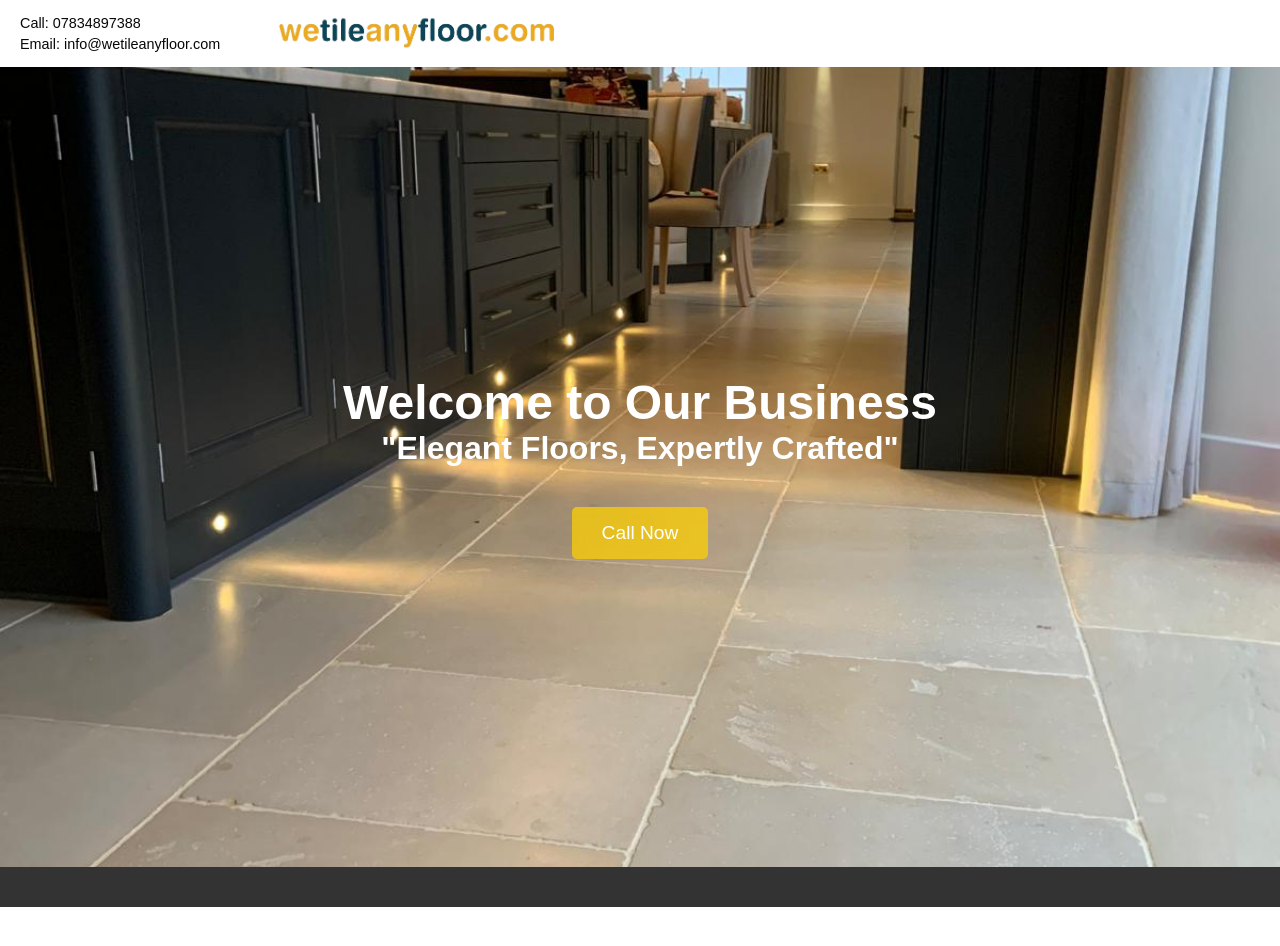
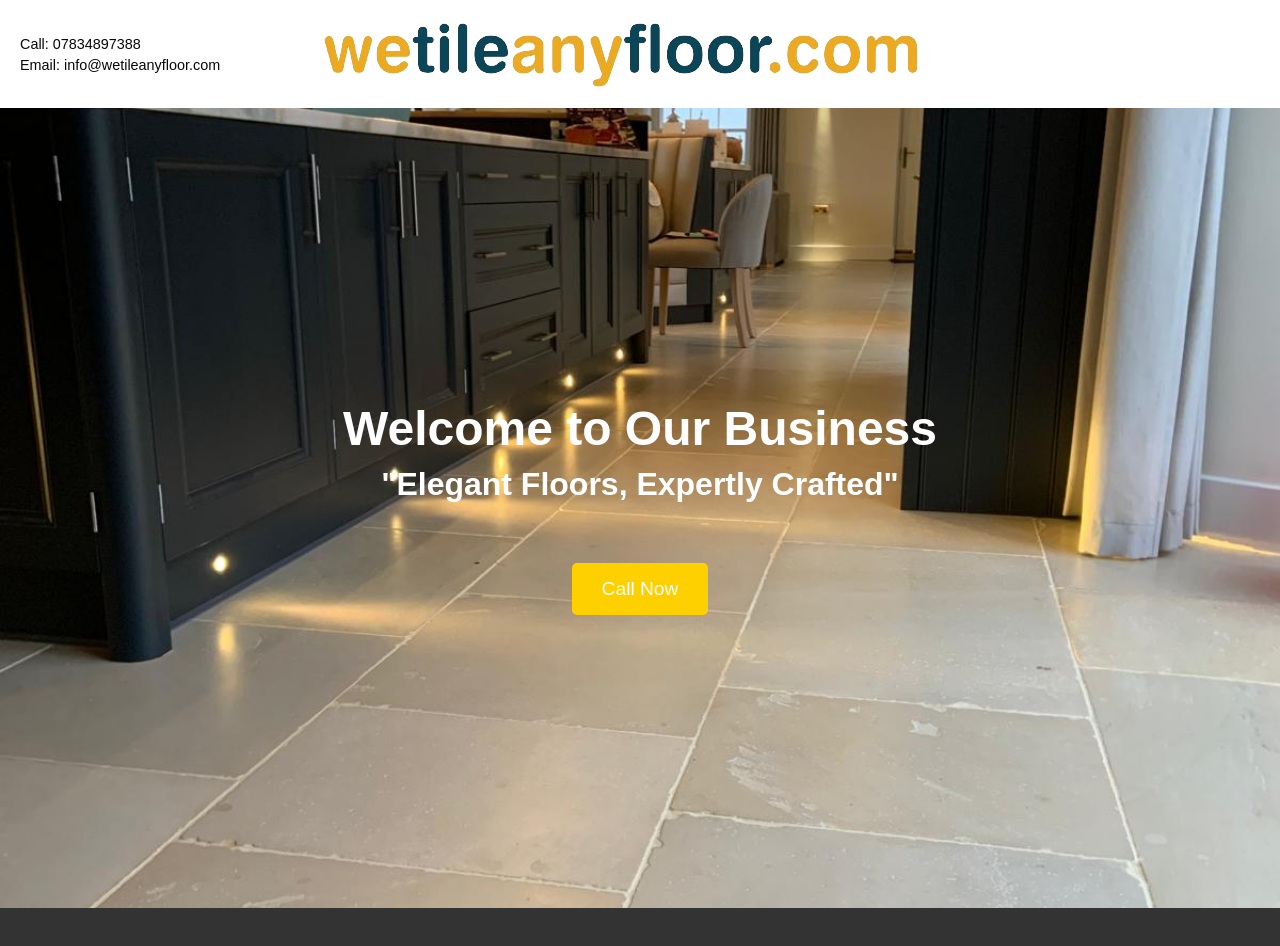
Before and after one commit to bugsn1per/wtaf.github.io, a plain HTML site: page index.html in a window 1280 px wide. Before the commit the page ends 907 px from the top, so only its background shows below. Drawn offline with Linux system fonts and the light colour scheme.

Commit message:
Update styles.css

```diff
--- a/styles.css
+++ b/styles.css
@@ -14,9 +14,10 @@ body {
 /* Header styles */
 header {
     background-color: #ffffff;
-    color: rgb(8, 8, 8);
+    color: #080808; /* Changed from rgb(8, 8, 8) */
     padding: 10px 20px;
     display: flex;
+    flex-wrap: wrap; /* Ensure flexibility on smaller screens */
     justify-content: space-between;
     align-items: center;
 }
@@ -29,6 +30,7 @@ header {
 
 .banner-text {
     margin-right: 20px;
+    text-align: left; /* Adjust alignment */
 }
 
 .banner-text p {
@@ -37,7 +39,7 @@ header {
 }
 
 .banner-image img {
-    max-width: 350px; /* Adjust size of logo */
+    max-width: 100%; /* Ensure logo scales with container */
     height: auto; /* Maintain aspect ratio */
 }
 
@@ -60,14 +62,16 @@ header {
 
 .hero h1 {
     font-size: 3em; /* Example font size */
+    margin-bottom: 10px; /* Improve spacing */
 }
 
 .hero h2 {
     font-size: 2em; /* Example font size */
+    margin-bottom: 20px; /* Improve spacing */
 }
 
 .cta-button {
-    background-color: #ffd000b9;
+    background-color: #ffd000; /* Adjusted color */
     color: white;
     padding: 15px 30px;
     text-decoration: none;
@@ -78,12 +82,11 @@ header {
 }
 
 .cta-button:hover {
-    background-color: #ffd0002a;
+    background-color: #ffd000cc; /* Adjusted hover color */
 }
 
 /* Footer styles (if needed) */
 footer {
-    /* Example styles */
     background-color: #333;
     color: white;
     text-align: center;
```
